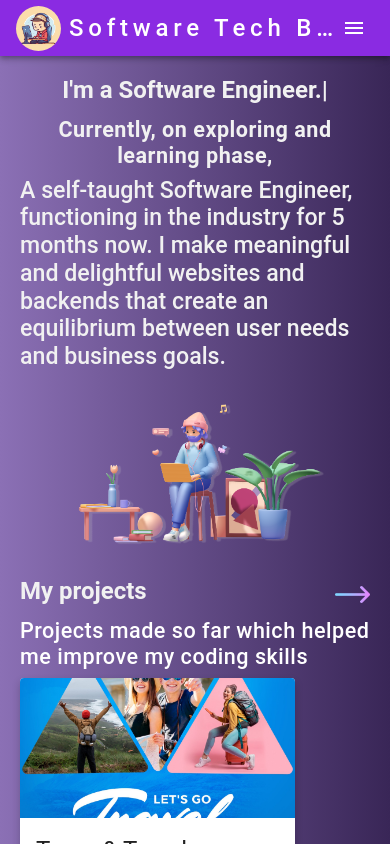
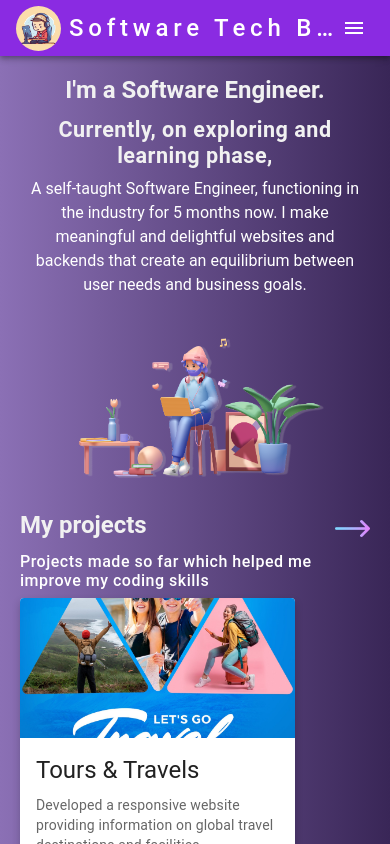
Before and after one commit to Pravesh981/reactPortfolio, a React (Create React App) app: page / in a window 390 px wide. Shown: the top 844 px of the page. Built offline with nearby package versions, Linux system fonts and the light colour scheme.

Commit message:
improved the website responsiveness

```diff
--- a/src/assests/style.css
+++ b/src/assests/style.css
@@ -134,6 +134,11 @@ p {
     font-size: 12px;
     color: var(--red);
     font-family: var(--primary-font);
+}
+
+.subheading{
+    color: var(--backround-color);
+    font-size: 24px;
 }
 
 .common-spacing {
@@ -351,6 +356,10 @@ p {
         font-size: 24px;
 
     }
+
+    .subheading{
+        font-size: 16px;
+    }
 }
 
 @media only screen and (min-width: 600px) and (max-width: 767px) {
@@ -360,6 +369,8 @@ p {
     .aboutInfo{
         font-size: 28px;
     }
+
+
 }
 
 @media only screen and (min-width: 768px) and (max-width: 991px) {
@@ -369,6 +380,10 @@ p {
     .aboutInfo{
         font-size: 20px;
     }
+
+    .subheading{
+        font-size: 20px;
+    }
 }
 
 @media only screen and (min-width: 992px) and (max-width: 1199px) {}
--- a/src/pages/contact.jsx
+++ b/src/pages/contact.jsx
@@ -73,7 +73,7 @@ export default function Contact() {
   return (
     <div className="contactPage common-spacing">
       <div className="row">
-        <div className="contactLeft col-lg-6">
+        <div className="contactLeft col-lg-6 col-md-6 col-sm-12">
           <form onSubmit={handleSubmit}>
             <div className="mb-3">
               <label htmlFor="fullName" className="form-label">
@@ -158,7 +158,7 @@ export default function Contact() {
             </button>
           </form>
         </div>
-        <div className="contactRight col-lg-6 col-sm-12">
+        <div className="contactRight col-lg-6 col-md-6 col-sm-12">
           <img
             src={ContactCover}
             alt="Contact Us"
--- a/src/pages/home.jsx
+++ b/src/pages/home.jsx
@@ -15,20 +15,20 @@ export default function home() {
         /*hero section*/
         <div className="main-section common-spacing">
             <div className="hero-content ">
-                <div className="hero-left col-lg-5">
+                <div className="hero-left col-lg-5 col-md-6">
                     <h2 className="heading">
-                        I'm a Software Engineer.|
+                        I'm a Software Engineer.
                     </h2>
                     <h4>
                         <b>Currently, on exploring and learning phase,</b>
                     </h4>
-                    <h3>
+                    <p className='subheading'>
                         A self-taught Software Engineer, functioning in the industry for 5 months now.
                         I make meaningful and delightful websites and backends that create an equilibrium
                         between user needs and business goals.
-                    </h3>
+                    </p>
                 </div>
-                <div className="hero-rigth  col-lg-7">
+                <div className="hero-rigth  col-lg-7 col-md-6">
                     <img src={heroImg} alt='heroImg' className='hero-right-img' />
 
                 </div>
@@ -50,7 +50,7 @@ export default function home() {
                 </div>
                 <div className="rightHand d-flex">
                     <div className="project-contents col-lg-7">
-                        <h4 style={{color:'white'}}>
+                        <h4 style={{color:'white'}} className='subheading'>
                             Projects made so far which helped me improve my coding skills
                         </h4>
                     </div>
--- a/src/pages/index.jsx
+++ b/src/pages/index.jsx
@@ -8,10 +8,10 @@ function index() {
   return (
     <div className="common-spacing">
       <h4 className='mb-24 heading'>My Projects <b>Here u go </b></h4>
-      <h3 className='mb-24 topicheading' >Following projects showcases my skills and experience through real-world examples of my work.
+      <p className='mb-24 topicheading subheading' >Following projects showcases my skills and experience through real-world examples of my work.
         Each project is briefly described with linkes to code repositories and live demos in it.
         It reflects my ability to solve complex problems, work with different technologies, and manage
-        projects effectively.</h3>
+        projects effectively.</p>
       <div className='row w-100' >
         <div className="col-lg-3 col-md-6 col-sm-12 mb-24">
           <Card
```
